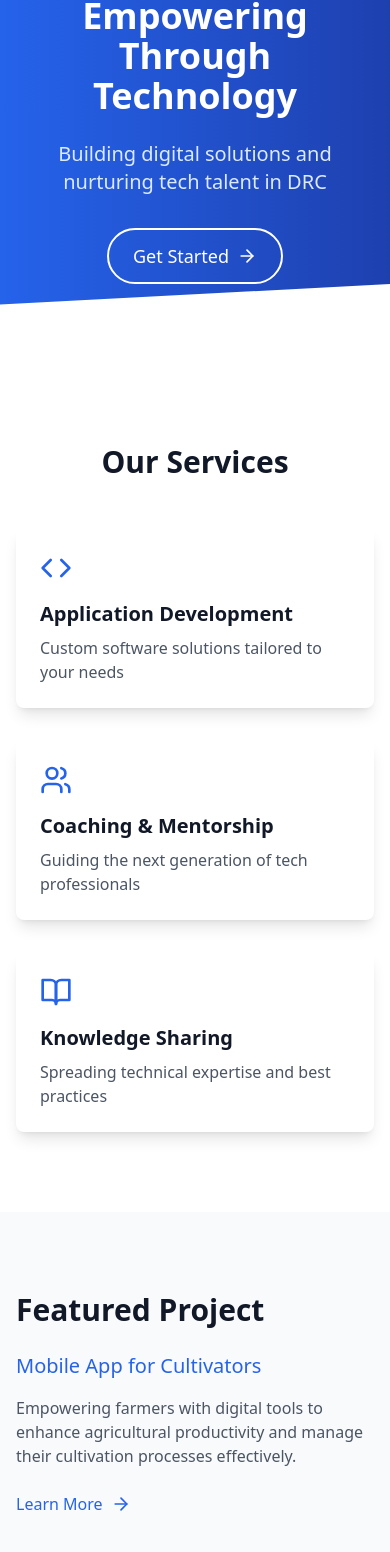
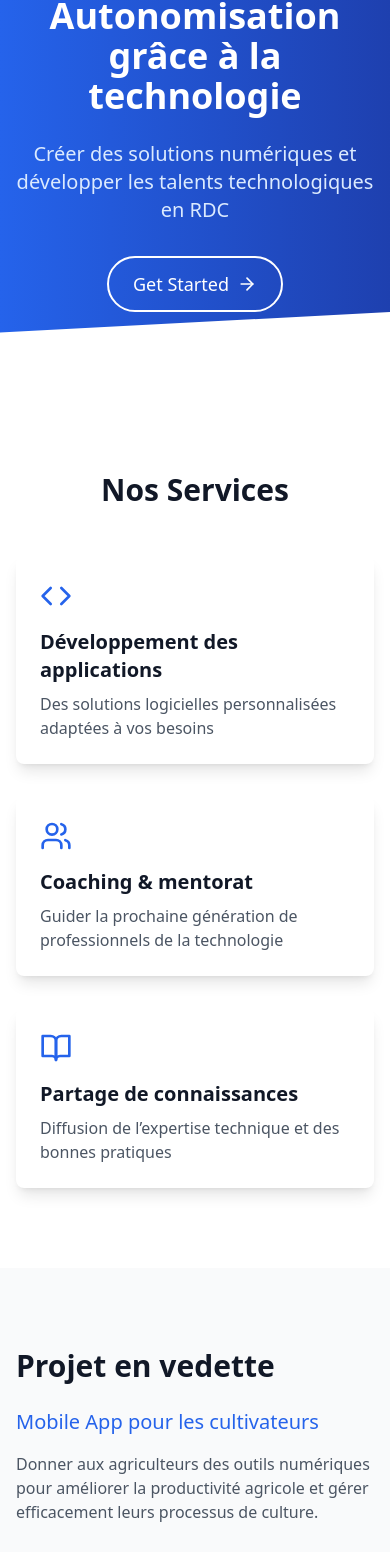
Before and after one commit to Aganzemc/BUZABYTE, a React (Vite) app: page / in a window 390 px wide. Shown: the part 148-1700 px from the top of the page. Built offline with nearby package versions, Linux system fonts and the light colour scheme.

Commit message:
updat language

```diff
--- a/src/components/Footer.tsx
+++ b/src/components/Footer.tsx
@@ -4,32 +4,32 @@ import { Code2, Mail, Phone, MapPin, Github, Twitter, Linkedin } from 'lucide-re
 
 export function Footer() {
   return (
-    <footer className="bg-gray-900 text-white">
-      <div className="max-w-7xl mx-auto py-12 px-4 sm:px-6 lg:px-8">
-        <div className="grid grid-cols-1 sm:grid-cols-2 lg:grid-cols-4 gap-8">
+    <footer className="text-white bg-gray-900">
+      <div className="px-4 py-12 mx-auto max-w-7xl sm:px-6 lg:px-8">
+        <div className="grid grid-cols-1 gap-8 sm:grid-cols-2 lg:grid-cols-4">
           <div className="space-y-4">
             <div className="flex items-center space-x-2">
-              <Code2 className="h-8 w-8 text-blue-400" />
-              <span className="font-bold text-xl">BUZABYTE</span>
+              <Code2 className="w-8 h-8 text-blue-400" />
+              <span className="text-xl font-bold">BUZABYTE</span>
             </div>
-            <p className="text-gray-400 text-sm sm:text-base">
-              Empowering through technology and knowledge sharing
+            <p className="text-sm text-gray-400 sm:text-base">
+            Autonomiser grâce à la technologie et au partage des connaissances
             </p>
-            <div className="flex space-x-4 pt-2">
-              <a href="#" className="text-gray-400 hover:text-white transition-colors">
-                <Github className="h-5 w-5" />
+            <div className="flex pt-2 space-x-4">
+              <a href="#" className="text-gray-400 transition-colors hover:text-white">
+                <Github className="w-5 h-5" />
               </a>
-              <a href="#" className="text-gray-400 hover:text-white transition-colors">
-                <Twitter className="h-5 w-5" />
+              <a href="#" className="text-gray-400 transition-colors hover:text-white">
+                <Twitter className="w-5 h-5" />
               </a>
-              <a href="#" className="text-gray-400 hover:text-white transition-colors">
-                <Linkedin className="h-5 w-5" />
+              <a href="#" className="text-gray-400 transition-colors hover:text-white">
+                <Linkedin className="w-5 h-5" />
               </a>
             </div>
           </div>
 
           <div className="sm:ml-8">
-            <h3 className="text-lg font-semibold mb-4">Quick Links</h3>
+            <h3 className="mb-4 text-lg font-semibold">Liens rapides </h3>
             <ul className="space-y-2">
               {[
                 { to: '/about', label: 'About Us' },
@@ -41,7 +41,7 @@ export function Footer() {
                 <li key={link.to}>
                   <Link
                     to={link.to}
-                    className="text-gray-400 hover:text-white transition-colors block py-1"
+                    className="block py-1 text-gray-400 transition-colors hover:text-white"
                   >
                     {link.label}
                   </Link>
@@ -51,47 +51,47 @@ export function Footer() {
           </div>
 
           <div>
-            <h3 className="text-lg font-semibold mb-4">Contact</h3>
+            <h3 className="mb-4 text-lg font-semibold">Contact</h3>
             <ul className="space-y-3">
               <li>
                 <a
                   href="mailto:info@buzabyte.com"
-                  className="flex items-center space-x-2 text-gray-400 hover:text-white transition-colors"
+                  className="flex items-center space-x-2 text-gray-400 transition-colors hover:text-white"
                 >
-                  <Mail className="h-5 w-5 text-blue-400 flex-shrink-0" />
+                  <Mail className="flex-shrink-0 w-5 h-5 text-blue-400" />
                   <span>info@buzabyte.com</span>
                 </a>
               </li>
               <li>
                 <a
                   href="tel:+243123456789"
-                  className="flex items-center space-x-2 text-gray-400 hover:text-white transition-colors"
+                  className="flex items-center space-x-2 text-gray-400 transition-colors hover:text-white"
                 >
-                  <Phone className="h-5 w-5 text-blue-400 flex-shrink-0" />
+                  <Phone className="flex-shrink-0 w-5 h-5 text-blue-400" />
                   <span>+243 123 456 789</span>
                 </a>
               </li>
               <li className="flex items-center space-x-2 text-gray-400">
-                <MapPin className="h-5 w-5 text-blue-400 flex-shrink-0" />
+                <MapPin className="flex-shrink-0 w-5 h-5 text-blue-400" />
                 <span>Bukavu, DR Congo</span>
               </li>
             </ul>
           </div>
 
           <div>
-            <h3 className="text-lg font-semibold mb-4">Newsletter</h3>
-            <p className="text-gray-400 mb-4 text-sm">
+            <h3 className="mb-4 text-lg font-semibold">Newsletter</h3>
+            <p className="mb-4 text-sm text-gray-400">
               Subscribe to our newsletter for updates and tech insights.
             </p>
             <form className="space-y-2">
               <input
                 type="email"
                 placeholder="Your email"
-                className="w-full px-4 py-2 rounded-md bg-gray-800 border border-gray-700 text-white placeholder-gray-400 focus:outline-none focus:ring-2 focus:ring-blue-500 focus:border-transparent"
+                className="w-full px-4 py-2 text-white placeholder-gray-400 bg-gray-800 border border-gray-700 rounded-md focus:outline-none focus:ring-2 focus:ring-blue-500 focus:border-transparent"
               />
               <button
                 type="submit"
-                className="w-full px-4 py-2 bg-blue-600 text-white rounded-md hover:bg-blue-700 transition-colors duration-200"
+                className="w-full px-4 py-2 text-white transition-colors duration-200 bg-blue-600 rounded-md hover:bg-blue-700"
               >
                 Subscribe
               </button>
@@ -99,7 +99,7 @@ export function Footer() {
           </div>
         </div>
 
-        <div className="mt-8 pt-8 border-t border-gray-800 text-center text-gray-400 text-sm">
+        <div className="pt-8 mt-8 text-sm text-center text-gray-400 border-t border-gray-800">
           <p>&copy; {new Date().getFullYear()} BUZABYTE. All rights reserved.</p>
         </div>
       </div>
--- a/src/pages/Home.tsx
+++ b/src/pages/Home.tsx
@@ -6,55 +6,55 @@ export function Home() {
   return (
     <div className="pt-16">
       {/* Hero Section */}
-      <section className="relative bg-gradient-to-r from-blue-600 to-blue-800 text-white py-20">
-        <div className="max-w-7xl mx-auto px-4 sm:px-6 lg:px-8">
+      <section className="relative py-20 text-white bg-gradient-to-r from-blue-600 to-blue-800">
+        <div className="px-4 mx-auto max-w-7xl sm:px-6 lg:px-8">
           <div className="text-center">
-            <h1 className="text-4xl md:text-6xl font-bold mb-6">
-              Empowering Through Technology
+            <h1 className="mb-6 text-4xl font-bold md:text-6xl">
+            Autonomisation grâce à la technologie
             </h1>
-            <p className="text-xl md:text-2xl mb-8 text-blue-100">
-              Building digital solutions and nurturing tech talent in DRC
+            <p className="mb-8 text-xl text-blue-100 md:text-2xl">
+            Créer des solutions numériques et développer les talents technologiques en RDC
             </p>
             <Link
               to="/contact"
-              className="inline-flex items-center px-6 py-3 border-2 border-white text-lg font-medium rounded-full text-white hover:bg-white hover:text-blue-600 transition-colors duration-200"
+              className="inline-flex items-center px-6 py-3 text-lg font-medium text-white transition-colors duration-200 border-2 border-white rounded-full hover:bg-white hover:text-blue-600"
             >
               Get Started
-              <ArrowRight className="ml-2 h-5 w-5" />
+              <ArrowRight className="w-5 h-5 ml-2" />
             </Link>
           </div>
         </div>
-        <div className="absolute bottom-0 left-0 right-0 h-20 bg-white transform -skew-y-3 origin-bottom-right"></div>
+        <div className="absolute bottom-0 left-0 right-0 h-20 origin-bottom-right transform -skew-y-3 bg-white"></div>
       </section>
 
       {/* Services Section */}
       <section className="py-20">
-        <div className="max-w-7xl mx-auto px-4 sm:px-6 lg:px-8">
-          <h2 className="text-3xl font-bold text-center mb-12">Our Services</h2>
-          <div className="grid grid-cols-1 md:grid-cols-3 gap-8">
+        <div className="px-4 mx-auto max-w-7xl sm:px-6 lg:px-8">
+          <h2 className="mb-12 text-3xl font-bold text-center">Nos Services</h2>
+          <div className="grid grid-cols-1 gap-8 md:grid-cols-3">
             {[
               {
-                icon: <Code className="h-8 w-8 text-blue-600" />,
-                title: 'Application Development',
-                description: 'Custom software solutions tailored to your needs',
+                icon: <Code className="w-8 h-8 text-blue-600" />,
+                title: ' Développement des applications ',
+                description: 'Des solutions logicielles personnalisées adaptées à vos besoins',
               },
               {
-                icon: <Users className="h-8 w-8 text-blue-600" />,
-                title: 'Coaching & Mentorship',
-                description: 'Guiding the next generation of tech professionals',
+                icon: <Users className="w-8 h-8 text-blue-600" />,
+                title: 'Coaching & mentorat',
+                description: 'Guider la prochaine génération de professionnels de la technologie',
               },
               {
-                icon: <BookOpen className="h-8 w-8 text-blue-600" />,
-                title: 'Knowledge Sharing',
-                description: 'Spreading technical expertise and best practices',
+                icon: <BookOpen className="w-8 h-8 text-blue-600" />,
+                title: ' Partage de connaissances',
+                description: 'Diffusion de l’expertise technique et des bonnes pratiques',
               },
             ].map((service, index) => (
               <div
                 key={index}
-                className="bg-white p-6 rounded-lg shadow-lg hover:shadow-xl transition-shadow duration-200"
+                className="p-6 transition-shadow duration-200 bg-white rounded-lg shadow-lg hover:shadow-xl"
               >
                 <div className="mb-4">{service.icon}</div>
-                <h3 className="text-xl font-semibold mb-2">{service.title}</h3>
+                <h3 className="mb-2 text-xl font-semibold">{service.title}</h3>
                 <p className="text-gray-600">{service.description}</p>
               </div>
             ))}
@@ -63,28 +63,28 @@ export function Home() {
       </section>
 
       {/* Featured Project Section */}
-      <section className="bg-gray-50 py-20">
-        <div className="max-w-7xl mx-auto px-4 sm:px-6 lg:px-8">
-          <div className="grid grid-cols-1 md:grid-cols-2 gap-12 items-center">
+      <section className="py-20 bg-gray-50">
+        <div className="px-4 mx-auto max-w-7xl sm:px-6 lg:px-8">
+          <div className="grid items-center grid-cols-1 gap-12 md:grid-cols-2">
             <div>
-              <h2 className="text-3xl font-bold mb-6">Featured Project</h2>
-              <h3 className="text-xl text-blue-600 mb-4">Mobile App for Cultivators</h3>
-              <p className="text-gray-600 mb-6">
-                Empowering farmers with digital tools to enhance agricultural productivity
-                and manage their cultivation processes effectively.
+              <h2 className="mb-6 text-3xl font-bold">Projet en vedette </h2>
+              <h3 className="mb-4 text-xl text-blue-600">Mobile App pour les cultivateurs</h3>
+              <p className="mb-6 text-gray-600">
+              Donner aux agriculteurs des outils numériques pour améliorer la productivité agricole
+              et gérer efficacement leurs processus de culture.
               </p>
               <Link
                 to="/projects"
                 className="inline-flex items-center text-blue-600 hover:text-blue-700"
               >
-                Learn More <ArrowRight className="ml-2 h-5 w-5" />
+                Learn More <ArrowRight className="w-5 h-5 ml-2" />
               </Link>
             </div>
             <div className="relative h-[400px]">
               <img
                 src="https://images.unsplash.com/photo-1605000797499-95a51c5269ae?ixlib=rb-4.0.3&ixid=M3wxMjA3fDB8MHxwaG90by1wYWdlfHx8fGVufDB8fHx8fA%3D%3D&auto=format&fit=crop&w=2071&q=80"
                 alt="Farming App"
-                className="rounded-lg shadow-xl object-cover w-full h-full"
+                className="object-cover w-full h-full rounded-lg shadow-xl"
               />
             </div>
           </div>
@@ -92,17 +92,17 @@ export function Home() {
       </section>
 
       {/* Call to Action */}
-      <section className="bg-blue-600 text-white py-16">
-        <div className="max-w-7xl mx-auto px-4 sm:px-6 lg:px-8 text-center">
-          <h2 className="text-3xl font-bold mb-4">Ready to Get Started?</h2>
-          <p className="text-xl mb-8">
-            Join us in building the future of technology in Rwanda
+      <section className="py-16 text-white bg-blue-600">
+        <div className="px-4 mx-auto text-center max-w-7xl sm:px-6 lg:px-8">
+          <h2 className="mb-4 text-3xl font-bold">Prêt à commencer ?</h2>
+          <p className="mb-8 text-xl">
+          Rejoignez-nous pour construire l'avenir de la technologie en RDCongo
           </p>
           <Link
             to="/contact"
-            className="inline-flex items-center px-8 py-3 border-2 border-white text-lg font-medium rounded-full text-white hover:bg-white hover:text-blue-600 transition-colors duration-200"
+            className="inline-flex items-center px-8 py-3 text-lg font-medium text-white transition-colors duration-200 border-2 border-white rounded-full hover:bg-white hover:text-blue-600"
           >
-            Contact Us <Rocket className="ml-2 h-5 w-5" />
+            Contactez-nous <Rocket className="w-5 h-5 ml-2" />
           </Link>
         </div>
       </section>
```
